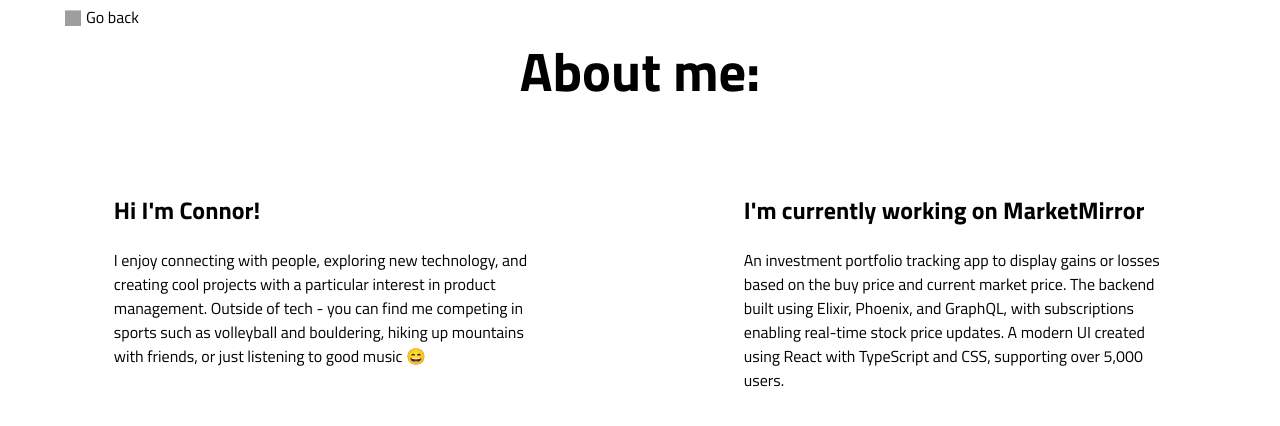
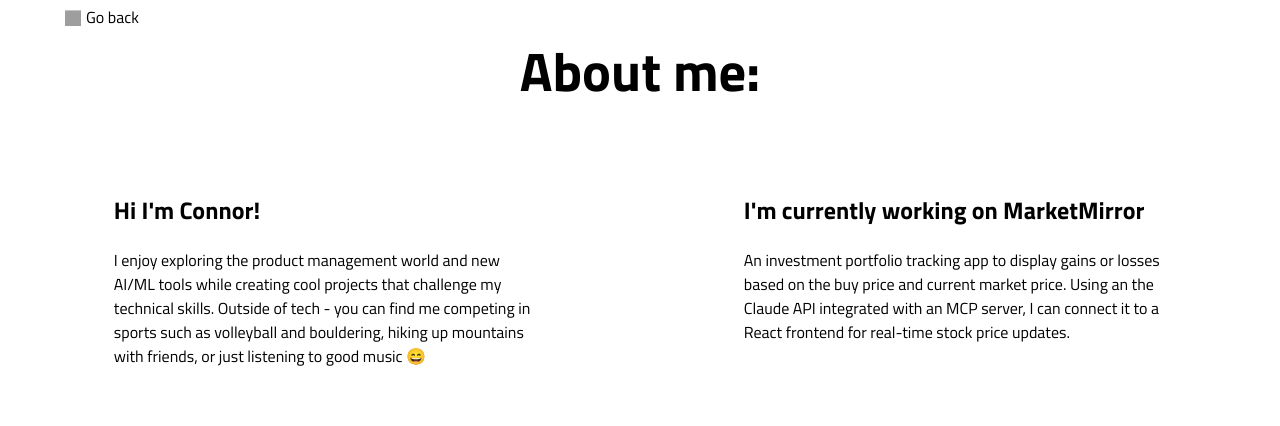
Before and after one commit to youngconnorr/PortfolioWebsite, a React (Vite) app: page /about in a window 1280 px wide. Shown: the top 426 px of the page. Built offline with nearby package versions, Linux system fonts and the light colour scheme; grey boxes are pictures that could not be loaded.

Commit message:
udpated page

```diff
--- a/src/components/about/About.tsx
+++ b/src/components/about/About.tsx
@@ -29,8 +29,8 @@ const About = () => {
           <div className="me-section hidden">
             <h2>Hi I'm Connor!</h2>
             <p>
-              I enjoy connecting with people, exploring new technology, and
-              creating cool projects with a particular interest in product management. Outside of tech - you can find me competing in sports
+              I enjoy exploring the product management world and new AI/ML tools while
+              creating cool projects that challenge my technical skills. Outside of tech - you can find me competing in sports
               such as volleyball and bouldering, hiking up mountains with
               friends, or just listening to good music 😄
             </p>
@@ -47,10 +47,8 @@ const About = () => {
             </a> */}
             <p className="">
               An investment portfolio tracking app to display gains or losses
-              based on the buy price and current market price. The backend built
-              using Elixir, Phoenix, and GraphQL, with subscriptions enabling
-              real-time stock price updates. A modern UI created using React
-              with TypeScript and CSS, supporting over 5,000 users.
+              based on the buy price and current market price. Using an the Claude API integrated with an MCP server, I can connect it to a  React frontend for
+              real-time stock price updates.
             </p>
             {/* <p className="">
               Created during NwHacks 2025 and in the process of being fully
--- a/src/components/experience/Experience.tsx
+++ b/src/components/experience/Experience.tsx
@@ -1,5 +1,5 @@
 import { useEffect } from "react";
-import { ExperienceJSON } from "../../tools/ExperienceJSON";
+import { ExperienceJSON } from "./ExperienceJSON";
 
 const Experience = () => {
   useEffect(() => {
--- a/src/tools/ExperienceJSON.tsx
+++ b/src/components/experience/ExperienceJSON.tsx
@@ -9,21 +9,28 @@ export interface Experience {
 export const ExperienceJSON: Experience[] = [
   {
     id: 1,
-    role: "Product Mangement Intern",
-    employer: "University of British Columbia",
-    languages: "Roadmapping | User Research | Django | Figma",
-    description: "Led the product vision and roadmapping of 3 major 4 month long projects. After roadmapping, I used Figma to create wireframes and prototypes for the projects, and then used Django to implement the projects.",
+    role: "Software Engineer Intern",
+    employer: "Davinci AI Solutions",
+    languages: "React | Django | Docker | PostgreSQL | Claude Code",
+    description: "Developed full-stack features for an AI ERP SaaS, building a vector database for faster, more accurate queries, deploying LLM microservices that cut response time from 20s to 500ms, and automating QA to save 20 hrs/week, while working with the CTO to sustain a 94.6% client retention rate",
   },
   {
     id: 2,
+    role: "Product Engineer Intern",
+    employer: "University of British Columbia",
+    languages: "Django | Python | PostgreSQL | Figma",
+    description: "Engineered 8 scheduling tools for 5,000+ users, resolving 150+ conflicts with a constraint-based algorithm and boosting query speed 5x with a SQL star schema, while driving iterations through faculty testing and feedback",
+  },
+  {
+    id: 3,
     role: "Software Engineer Intern",
-    employer: "University of British Columbia",
-    languages: "Python | JavaScript | PostgreSQL | Django",
+    employer: "UBC Land and Food Systems",
+    languages: "Python | JavaScript | SCORM API | PostgreSQL",
     description:
     "I crafted a full-stack Django app with PostgreSQL for 2,500+ students and 20 professors, streamlining 150+ classes, organizing 180+ requirements across 12 majors with a Python scraper, and integrating JavaScript with SCORM API to create engaging Canvas tools while collaborating closely with faculty.",
   },
   {
-    id: 3,
+    id: 4,
     role: "Community Director",
     employer: "Product Management Club UBC",
     languages: "Notion | Roadmapping | Corporate Outreach | Event Planning",
@@ -31,7 +38,7 @@ export const ExperienceJSON: Experience[] = [
       "Directed internal events and led an internal executive development program for 20 members, enhancing their product management skills. Managed corporate outreach and partnerships with MAANG+ companies (Google, Apple, Spotify), securing sponsorships and resources for club events.",
   },
   {
-    id: 4,
+    id: 5,
     role: "AP Computer Science Tutor",
     employer: "BeWise Education",
     languages: "Java | Object Oriented Programming",
@@ -39,7 +46,7 @@ export const ExperienceJSON: Experience[] = [
       "Tutored AP students in Java and object-oriented programming, adapting lessons and feedback to boost overall grades by 20%. Guided students in mastering data structures and algorithms with clear, simplified explanations to ensure understanding and progress.",
   },
   {
-    id: 5,
+    id: 6,
     role: "Hackathon Mentor",
     employer: "nwPlus HackCamp",
     languages: "React | Firebase | Git",
```
Also changed, not shown: src/tools/secondary-head-shot.JPG (added), 1 other file (tests, documents, lock files or other folders).
